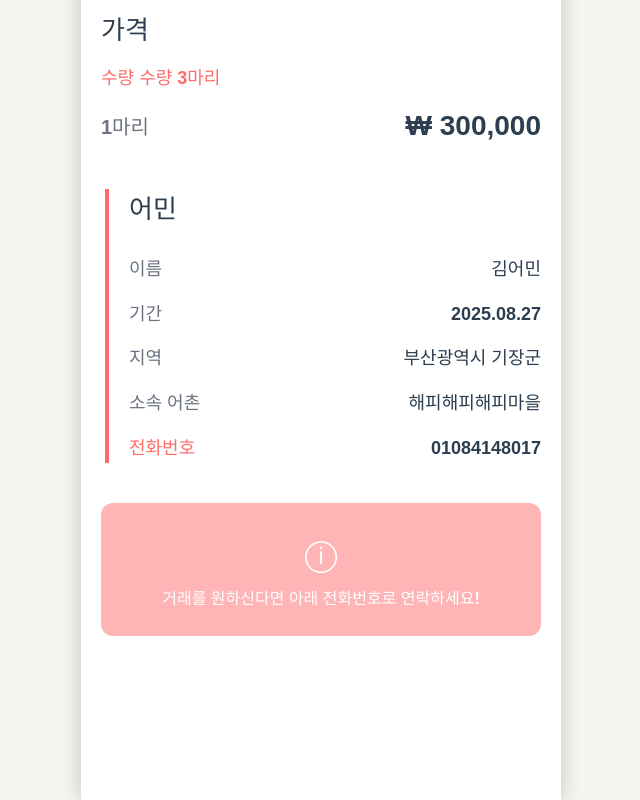
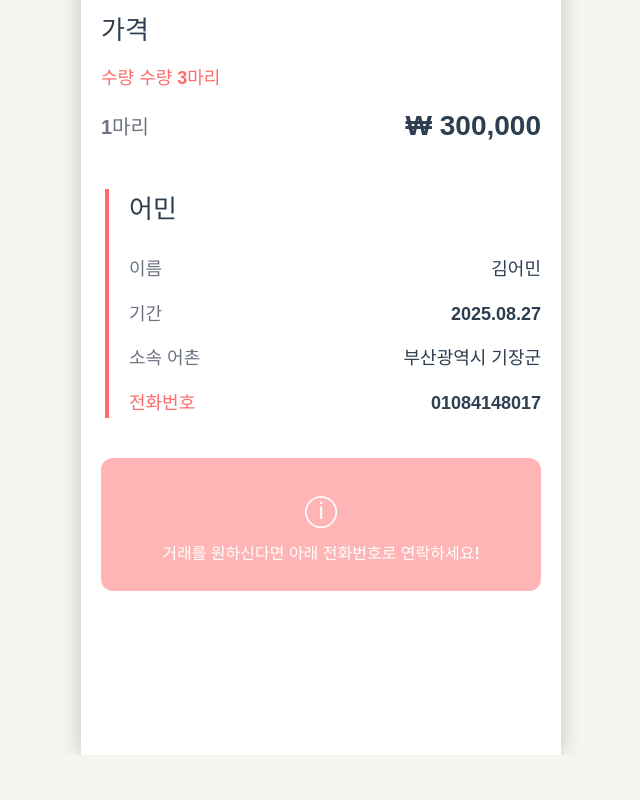
Before and after one commit to bssm-WinterCamp/WinterCamp_Front, a React (Vite) app: page /detail/1 in a window 1280 px wide. Shown: the part 602-1402 px from the top of the page, without its empty margins (319-959 px from the left). After the commit the page ends 1357 px from the top, so only its background shows below. Built offline with nearby package versions, Linux system fonts and the light colour scheme; no server answers; a web font is replaced by a local one.

Commit message:
상세 페이지에서 '지역' 정보를 '소속 어촌'으로 변경하여 표시하도록 수정

```diff
--- a/src/pages/detail/index.tsx
+++ b/src/pages/detail/index.tsx
@@ -145,12 +145,8 @@ const DetailPage = () => {
             <S.InfoValue>{product.date}</S.InfoValue>
           </S.InfoRow>
           <S.InfoRow>
-            <S.InfoLabel>지역</S.InfoLabel>
+            <S.InfoLabel>소속 어촌</S.InfoLabel>
             <S.InfoValue>{product.location}</S.InfoValue>
-          </S.InfoRow>
-          <S.InfoRow>
-            <S.InfoLabel>소속 어촌</S.InfoLabel>
-            <S.InfoValue>{product.group}</S.InfoValue>
           </S.InfoRow>
           <S.InfoRow>
             <S.PhoneLabel>전화번호</S.PhoneLabel>
```
